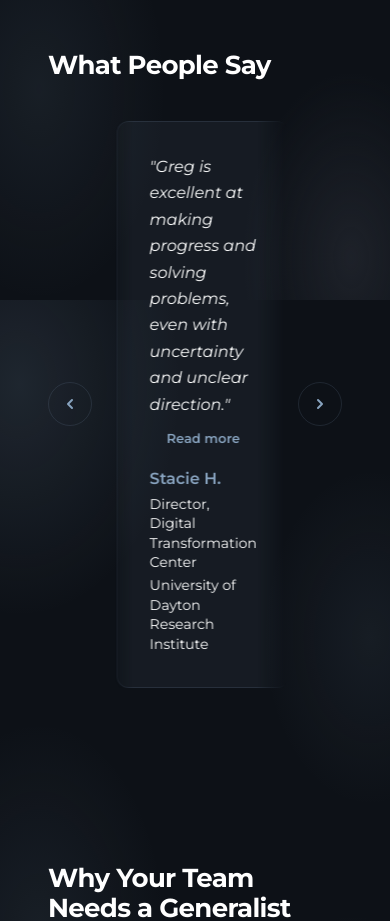
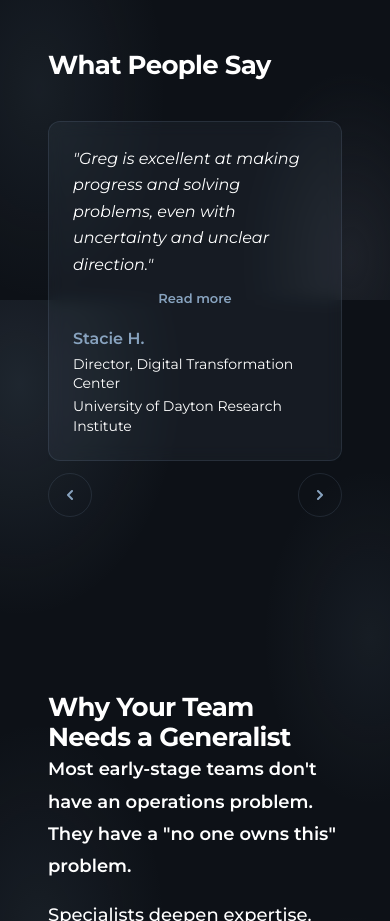
Before and after one commit to glees1911/greg-portfolio, a plain HTML site: page index.html in a window 390 px wide. Shown: the part 8140-9061 px from the top of the page. Drawn offline with Linux system fonts and the light colour scheme.

Commit message:
Fix testimonial carousel cramped layout on mobile
Co-Authored-By: Claude Sonnet 4.6 <noreply@anthropic.com>

```diff
--- a/index.html
+++ b/index.html
@@ -930,9 +930,19 @@
 
       .hero__stat-label { flex: 1; }
 
-      .testimonial { flex: 0 0 85%; }
+      .testimonials__carousel { flex-wrap: wrap; gap: 0.75rem; }
 
-      .testimonials__carousel { gap: 0.75rem; }
+      .testimonials__track {
+        order: 1;
+        flex: 1 1 100%;
+        -webkit-mask-image: none;
+        mask-image: none;
+      }
+
+      .testimonial { flex: 0 0 100%; padding: 1.5rem; }
+
+      .testimonial__arrow--prev { order: 2; }
+      .testimonial__arrow--next { order: 3; margin-left: auto; }
 
       .section-heading { font-size: 1.625rem; }
 
```
